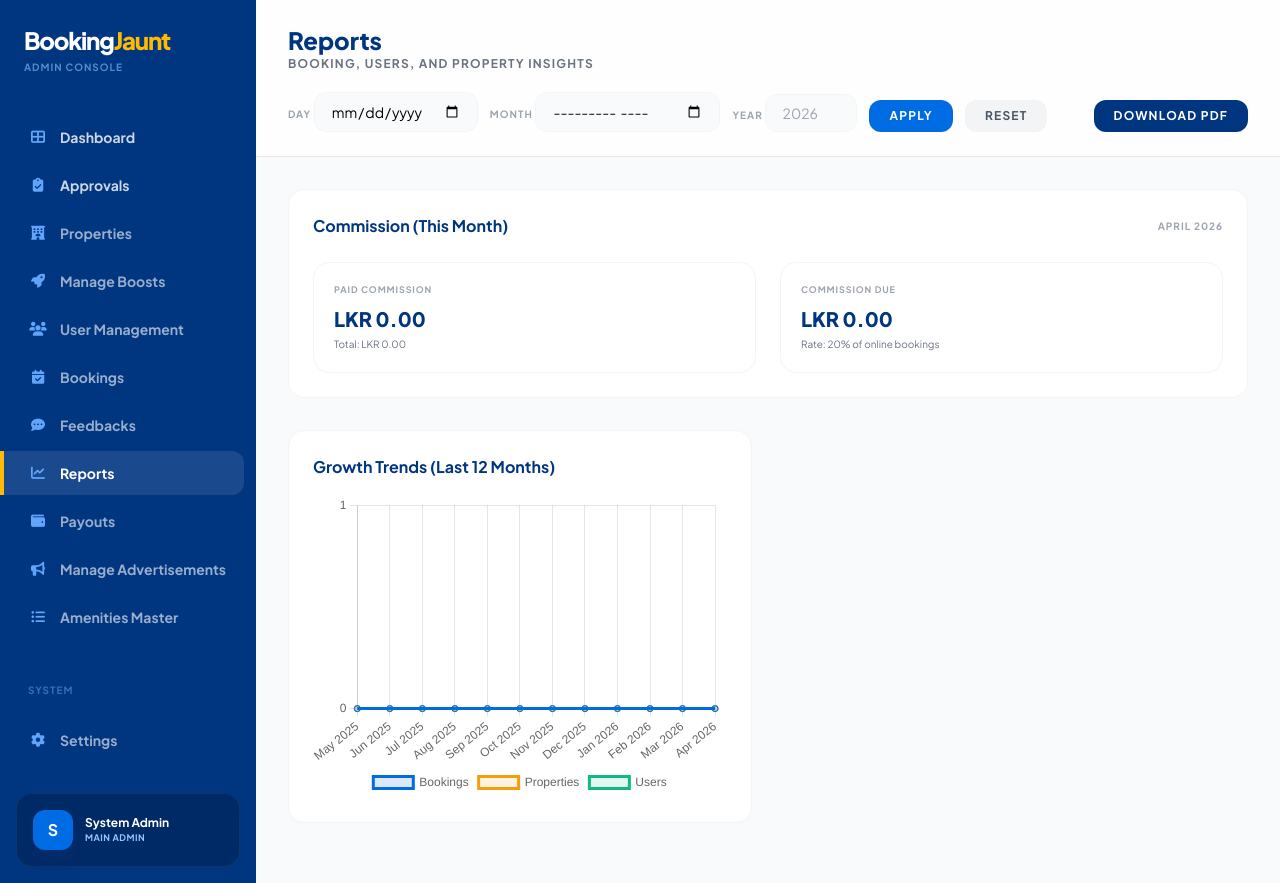
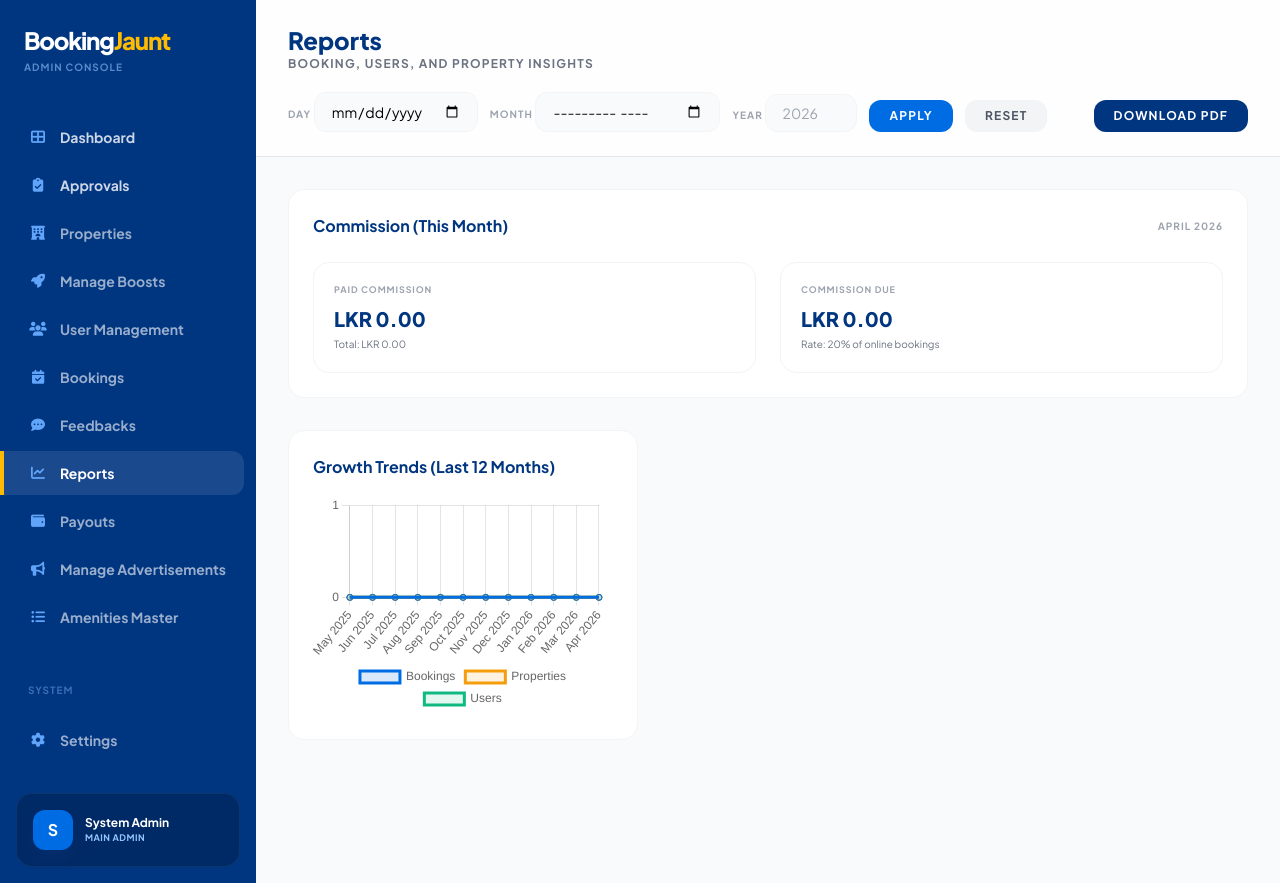
Before and after one commit to Bashitha267/bookingjaunt, a PHP site: page /system/admin/reports.php in a window 1280 px wide. Run offline with PHP 8.4, Linux system fonts and the light colour scheme; the visitor is signed in with stand-in values (Sample User, id 1); data that the repository does not hold is empty; some libraries are stand-ins or nearby versions.

Commit message:
Change grid layout from columns to flex

```diff
--- a/system/admin/reports.php
+++ b/system/admin/reports.php
@@ -199,7 +199,7 @@ foreach ($chart_keys as $key) {
 				</div>
 			</div>
 
-			<div class="grid grid-cols-1 lg:grid-cols-2 gap-8">
+			<div class="grid grid-cols-1 lg:flex gap-8">
 				<div class="bg-white rounded-2xl border border-gray-100 p-6">
 					<h3 class="font-bold text-[#003580] mb-4">Growth Trends (Last 12 Months)</h3>
 					<canvas id="growthChart" height="220"></canvas>
```
